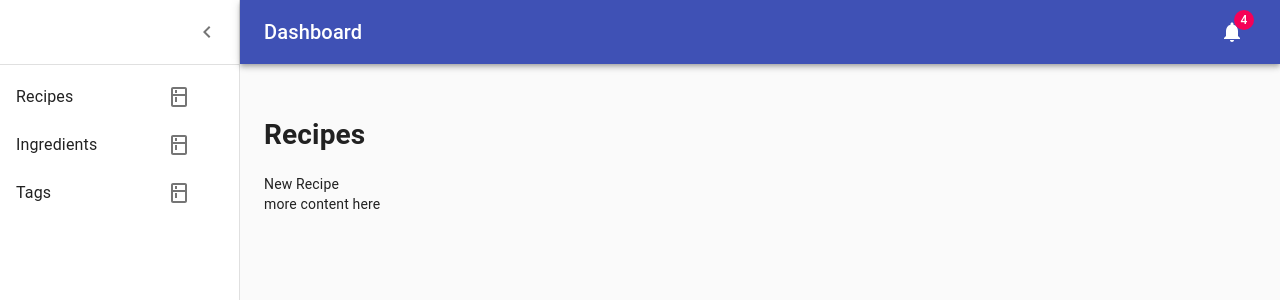
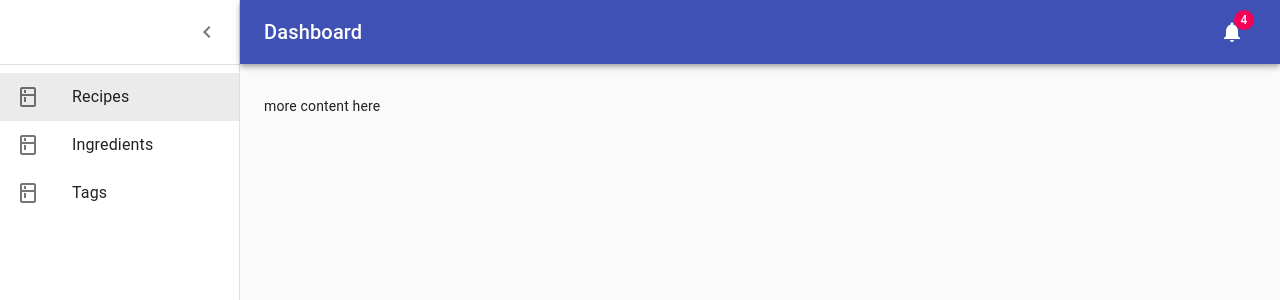
Before and after one commit to InfinitySamurai/FoodFoodFood, a Next.js app: page /recipes in a window 1280 px wide. Shown: the top 300 px of the page. Built offline with nearby package versions, Linux system fonts and the light colour scheme.

Commit message:
More migration to MaterialUI

```diff
--- a/components/Button.tsx
+++ /dev/null
@@ -1,11 +0,0 @@
-interface Props {
-  text: string;
-}
-
-export const Button = (props: Props) => {
-  return (
-    <div className="bg-blue-500 hover:bg-blue-700 text-white font-bold py-2 px-4 rounded">
-      {props.text}
-    </div>
-  );
-};
--- a/components/ContentHeader.tsx
+++ /dev/null
@@ -1,56 +0,0 @@
-interface IProps {
-  title: string;
-}
-
-export const ContentHeader = (props: IProps) => {
-  return (
-    <header className="flex justify-between items-center p-6">
-      <div className="flex items-center space-x-4 lg:space-x-0">
-        <div>
-          <h1 className="text-2xl font-medium text-gray-800 dark:text-white">
-            {props.title}
-          </h1>
-        </div>
-      </div>
-      <div className="flex items-center space-x-4">
-        {/* <button className="flex text-gray-600 dark:text-gray-300 focus:outline-none">
-          <svg className="h-5 w-5" viewBox="0 0 24 24" fill="none">
-            <path
-              d="M21 21L15 15M17 10C17 13.866 13.866 17 10 17C6.13401 17 3 13.866 3 10C3 6.13401 6.13401 3 10 3C13.866 3 17 6.13401 17 10Z"
-              stroke="currentColor"
-              strokeWidth="2"
-              strokeLinecap="round"
-              strokeLinejoin="round"
-            />
-          </svg>
-        </button>
-        <button className="flex text-gray-600 dark:text-gray-300 focus:outline-none">
-          <svg
-            className="h-5 w-5"
-            viewBox="0 0 24 24"
-            fill="none"
-            xmlns="http://www.w3.org/2000/svg"
-          >
-            <path
-              d="M15 17H20L18.5951 15.5951C18.2141 15.2141 18 14.6973 18 14.1585V11C18 8.38757 16.3304 6.16509 14 5.34142V5C14 3.89543 13.1046 3 12 3C10.8954 3 10 3.89543 10 5V5.34142C7.66962 6.16509 6 8.38757 6 11V14.1585C6 14.6973 5.78595 15.2141 5.40493 15.5951L4 17H9M15 17V18C15 19.6569 13.6569 21 12 21C10.3431 21 9 19.6569 9 18V17M15 17H9"
-              stroke="currentColor"
-              strokeWidth="2"
-              strokeLinecap="round"
-              strokeLinejoin="round"
-            />
-          </svg>
-        </button>
-        <button className="flex items-center space-x-2 relative focus:outline-none">
-          <h2 className="text-gray-700 dark:text-gray-300 text-sm hidden sm:block">
-            Jones Ferdinand
-          </h2>
-          <img
-            className="h-9 w-9 rounded-full border-2 border-purple-500 object-cover"
-            src="https://images.unsplash.com/photo-1553267751-1c148a7280a1?ixid=MXwxMjA3fDB8MHxwaG90by1wYWdlfHx8fGVufDB8fHw%3D&ixlib=rb-1.2.1&auto=format&fit=crop&w=634&q=80"
-            alt="Your avatar"
-          />
-        </button> */}
-      </div>
-    </header>
-  );
-};
--- a/components/ContentWrapper.tsx
+++ /dev/null
@@ -1,9 +0,0 @@
-interface IProps {
-  children?: React.ReactNode;
-}
-
-export const ContentWrapper = (props: IProps) => {
-  return (
-    <div className="flex-1 flex flex-col overflow-hidden">{props.children}</div>
-  );
-};
--- a/components/MainWrapper.tsx
+++ b/components/MainWrapper.tsx
@@ -9,6 +9,9 @@ import {
   Drawer,
   IconButton,
   List,
+  ListItem,
+  ListItemIcon,
+  ListItemText,
   makeStyles,
   Toolbar,
   Typography,
@@ -19,7 +22,8 @@ import ChevronLeftIcon from '@material-ui/icons/ChevronLeft';
 import clsx from 'clsx';
 import { Page } from 'lib/enums';
 import { MenuItem } from './MenuItems';
-import { SidePanel } from './SidePanel';
+
+import DashboardIcon from '@material-ui/icons/Dashboard';
 
 interface IProps {
   currentPage: Page;
@@ -120,8 +124,6 @@ export const MainWrapper = (props: IProps) => {
     setOpen(false);
   };
 
-  const fixedHeightPaper = clsx(classes.paper, classes.fixedHeight);
-
   return (
     <div className={classes.root}>
       <CssBaseline />
--- a/components/MenuItems.tsx
+++ b/components/MenuItems.tsx
@@ -1,4 +1,4 @@
-import { ListItem, ListItemIcon, ListItemText } from '@material-ui/core';
+import { Link, ListItem, ListItemIcon, ListItemText } from '@material-ui/core';
 import KitchenOutlinedIcon from '@material-ui/icons/KitchenOutlined';
 
 interface IProps {
@@ -9,15 +9,13 @@ interface IProps {
 
 export const MenuItem = (props: IProps) => {
   return (
-    <div>
-      <ListItem button>
-        <ListItemText>{props.text}</ListItemText>
+    <Link href={props.link} color="inherit">
+      <ListItem button selected={props.selected}>
         <ListItemIcon>
-          <KitchenOutlinedIcon>
-            {/* <a href={`/${props.link}`}></a> */}
-          </KitchenOutlinedIcon>
+          <KitchenOutlinedIcon />
         </ListItemIcon>
+        <ListItemText primary={props.text} />
       </ListItem>
-    </div>
+    </Link>
   );
 };
--- a/pages/recipes.tsx
+++ b/pages/recipes.tsx
@@ -1,19 +1,10 @@
-import { Button } from 'components/Button';
-import { ContentHeader } from 'components/ContentHeader';
-import { ContentWrapper } from 'components/ContentWrapper';
 import { MainWrapper } from 'components/MainWrapper';
 import { Page } from 'lib/enums';
 
 export default function Recipes() {
   return (
     <MainWrapper currentPage={Page.RECIPE}>
-      <ContentWrapper>
-        <ContentHeader title="Recipes" />
-        <div>
-          <Button text="New Recipe" />
-        </div>
-        <div>more content here</div>
-      </ContentWrapper>
+      <div>more content here</div>
     </MainWrapper>
   );
 }
```
Also changed, not shown: pages/recipes/[recipeId].tsx (+1 -6 lines).
